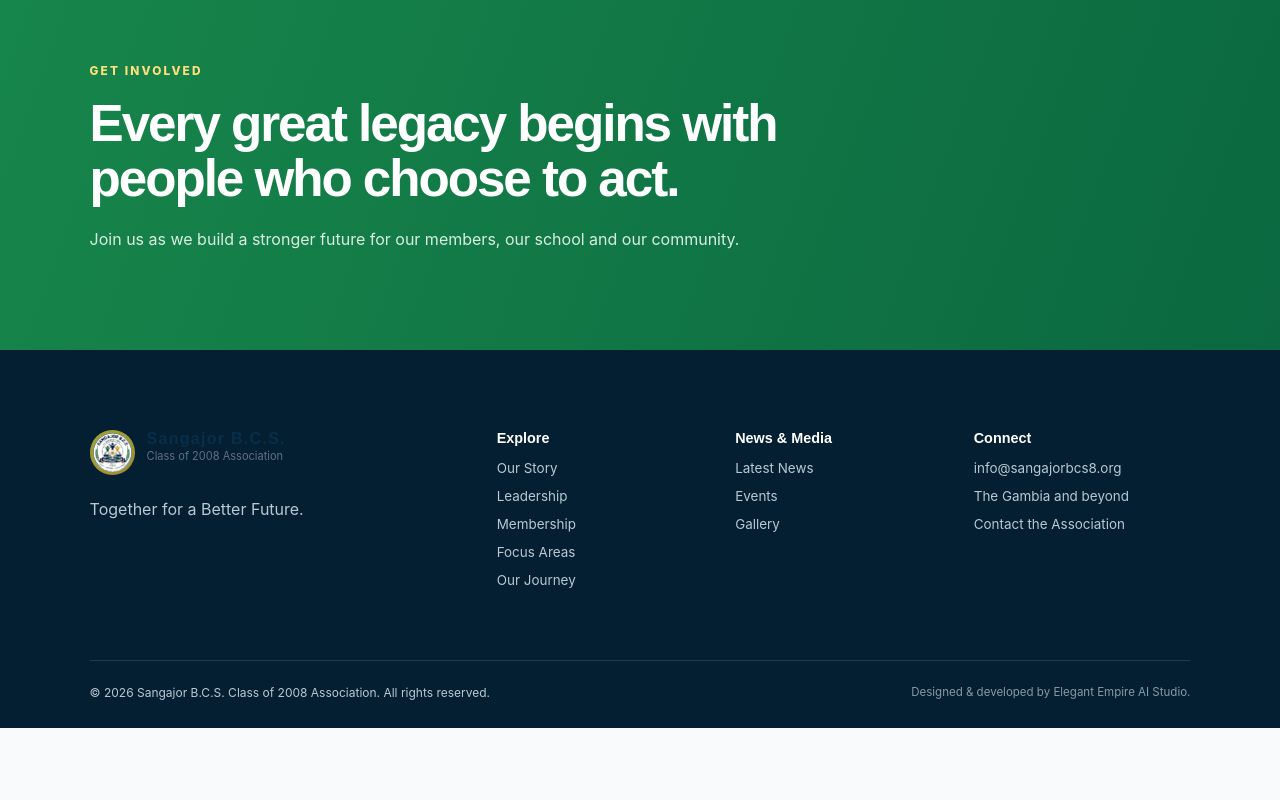
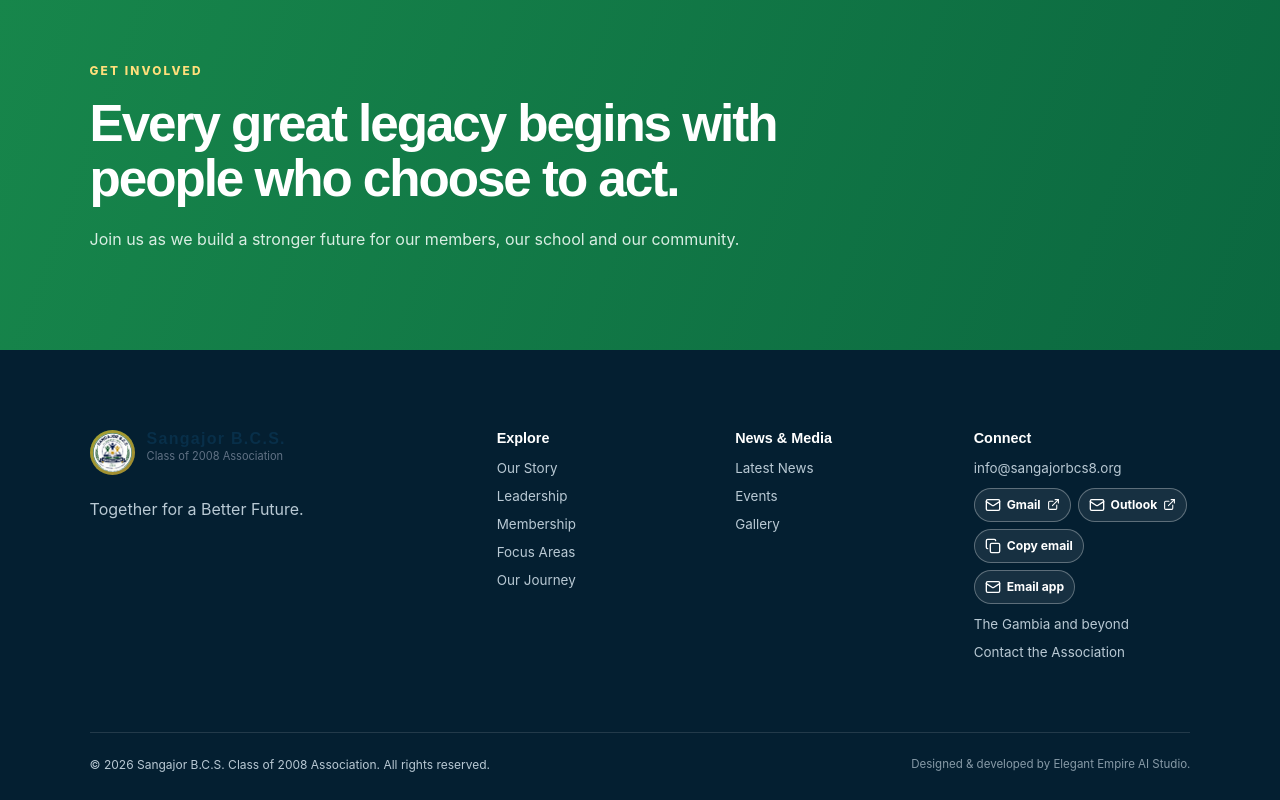
Before and after one commit to B-a93/sangajor-association, a React (Vite) app: page / in a window 1280 px wide. Shown: the part 3556-4356 px from the top of the page. Before the commit the page ends 4284 px from the top, so only its background shows below. Built offline with nearby package versions, Linux system fonts and the light colour scheme; no server answers.

Commit message:
Use reliable email actions in the site footer

```diff
--- a/src/components/layout/Footer.tsx
+++ b/src/components/layout/Footer.tsx
@@ -1,4 +1,5 @@
 import './Footer.css';
+import { EmailActions } from '../ui/EmailActions';
 import { associationEmail } from '../../config/site';
 
 const officialLogo = '/sangajorr-association-logo.png.jpeg';
@@ -45,7 +46,13 @@ export function Footer() {
 
         <div className="footer-contact">
           <h3>Connect</h3>
-          <a href={`mailto:${associationEmail}`}>{associationEmail}</a>
+          <span className="footer-email-address">{associationEmail}</span>
+          <EmailActions
+            email={associationEmail}
+            subject="Enquiry for SANGAJOR B.C.S. Class of 2008 Association"
+            compact
+            inverse
+          />
           <span>The Gambia and beyond</span>
           <a href="#/contact">Contact the Association</a>
         </div>
```
